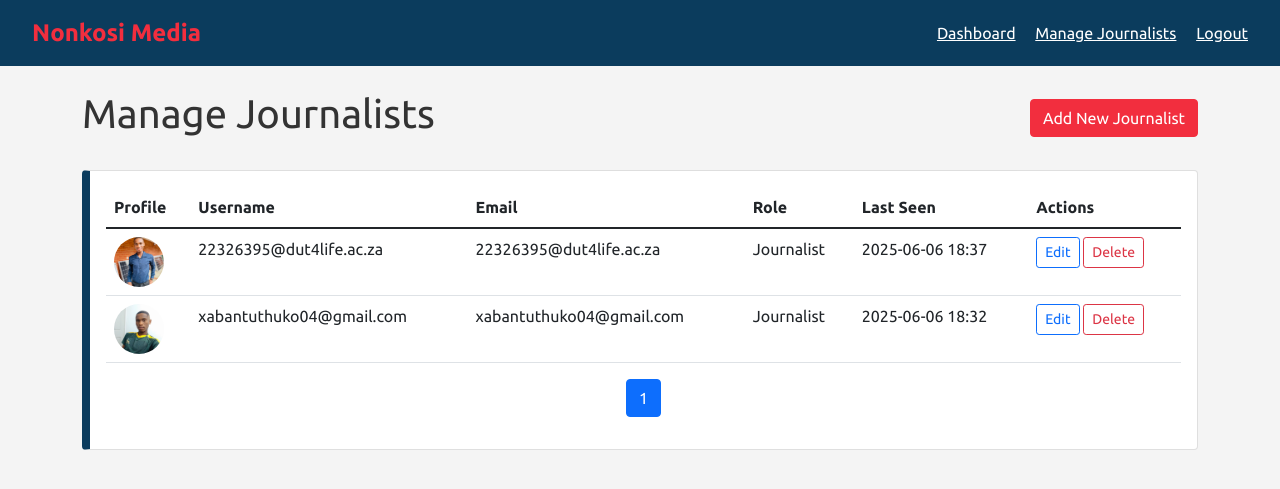
After one commit to NtuthukoXaba/Nonkosi-Media, a Flask app: page /admin/manage_journalists in a window 1280 px wide. The commit adds this page. Shown: the top 489 px of the page. Run offline with Flask 3, Linux system fonts and the light colour scheme; a user stored in the database is signed in.

Commit message:
Initial commit

```diff
--- a/app.py
+++ b/app.py
@@ -1,21 +1,27 @@
-from flask import Flask, render_template, request, redirect, url_for, flash
+from flask import Flask, render_template, request, redirect, url_for, flash, jsonify
 from flask_sqlalchemy import SQLAlchemy
 from datetime import datetime
 from flask_login import UserMixin, LoginManager, login_user, login_required, logout_user, current_user
 from werkzeug.security import generate_password_hash, check_password_hash
+from werkzeug.utils import secure_filename
+import os
 
 # --- App setup ---
 app = Flask(__name__)
 app.config['SECRET_KEY'] = 'your-secret-key-here'
 app.config['SQLALCHEMY_DATABASE_URI'] = 'sqlite:///maskandi.db'
 app.config['SQLALCHEMY_TRACK_MODIFICATIONS'] = False
+app.config['UPLOAD_FOLDER'] = 'static/uploads/profile_pics'
+app.config['ALLOWED_EXTENSIONS'] = {'png', 'jpg', 'jpeg', 'gif'}
+
+# Ensure upload folder exists
+os.makedirs(app.config['UPLOAD_FOLDER'], exist_ok=True)
 
 # --- Database and LoginManager ---
 db = SQLAlchemy(app)
 login_manager = LoginManager(app)
-login_manager.login_view = 'login'  # redirect to 'login' if @login_required fails
+login_manager.login_view = 'login'
 
-# --- User Loader for Flask-Login ---
 @login_manager.user_loader
 def load_user(user_id):
     return User.query.get(int(user_id))
@@ -26,9 +32,14 @@ class User(db.Model, UserMixin):
     username = db.Column(db.String(50), unique=True, nullable=False)
     email = db.Column(db.String(120), unique=True, nullable=False)
     password = db.Column(db.String(60), nullable=False)
-    role = db.Column(db.String(20), nullable=False, default='user')  # 'admin', 'journalist', 'user'
-    profile_pic = db.Column(db.String(20), nullable=False, default='default.jpg')
+    role = db.Column(db.String(20), nullable=False, default='user')
+    profile_pic = db.Column(db.String(100), nullable=False, default='default.jpg')
+    last_seen = db.Column(db.DateTime, default=datetime.utcnow)
     news_articles = db.relationship('News', backref='author', lazy=True)
+
+    def update_last_seen(self):
+        self.last_seen = datetime.utcnow()
+        db.session.commit()
 
 def create_admin():
     admin_exists = User.query.filter_by(username='admin').first()
@@ -145,6 +156,134 @@ def logout():
     logout_user()
     return redirect(url_for('login'))
 
+# --- Add these routes to your existing app.py ---
+
+def allowed_file(filename):
+    return '.' in filename and \
+           filename.rsplit('.', 1)[1].lower() in app.config['ALLOWED_EXTENSIONS']
+
+# --- Journalist Management Routes ---
+@app.route('/admin/manage_journalists')
+@login_required
+def manage_journalists():
+    if current_user.role != 'admin':
+        flash('You are not authorized to access this page', 'error')
+        return redirect(url_for('home'))
+
+    # Default to page 1 if not specified
+    page = request.args.get('page', 1, type=int)
+    per_page = 10  # Number of journalists per page
+
+    # Get paginated journalists
+    journalists = User.query.filter(User.role.in_(['journalist', 'senior_journalist', 'junior_journalist']))\
+                          .order_by(User.username)\
+                          .paginate(page=page, per_page=per_page, error_out=False)
+
+    return render_template('manage_journalists.html',
+                         journalists=journalists.items,
+                         page=page,
+                         total_pages=journalists.pages)
+
+@app.route('/admin/add_journalist', methods=['POST'])
+@login_required
+def add_journalist():
+    if current_user.role != 'admin':
+        return jsonify({'success': False, 'message': 'Unauthorized'}), 403
+
+    username = request.form.get('username')
+    email = request.form.get('email')
+    role = request.form.get('role')
+    password = request.form.get('password')
+
+    # Validation
+    if not all([username, email, role, password]):
+        return jsonify({'success': False, 'message': 'All fields are required'}), 400
+
+    if User.query.filter((User.username == username) | (User.email == email)).first():
+        return jsonify({'success': False, 'message': 'Username or email already exists'}), 400
+
+    try:
+        hashed_password = generate_password_hash(password, method='pbkdf2:sha256')
+        new_journalist = User(
+            username=username,
+            email=email,
+            password=hashed_password,
+            role=role
+        )
+
+        # Handle file upload
+        if 'profile_pic' in request.files:
+            file = request.files['profile_pic']
+            if file and allowed_file(file.filename):
+                filename = secure_filename(f"{username}_{file.filename}")
+                file.save(os.path.join(app.config['UPLOAD_FOLDER'], filename))
+                new_journalist.profile_pic = filename
+
+        db.session.add(new_journalist)
+        db.session.commit()
+        flash('Journalist added successfully', 'success')
+        return jsonify({'success': True, 'redirect': url_for('manage_journalists')})
+    except Exception as e:
+        db.session.rollback()
+        return jsonify({'success': False, 'message': str(e)}), 500
+
+@app.route('/admin/edit_journalist/<int:journalist_id>', methods=['POST'])
+@login_required
+def edit_journalist(journalist_id):
+    if current_user.role != 'admin':
+        return jsonify({'success': False, 'message': 'Unauthorized'}), 403
+
+    journalist = User.query.get_or_404(journalist_id)
+    username = request.form.get('username')
+    email = request.form.get('email')
+    role = request.form.get('role')
+
+    # Validation
+    if not all([username, email, role]):
+        return jsonify({'success': False, 'message': 'All fields are required'}), 400
+
+    if User.query.filter(User.id != journalist_id,
+                       (User.username == username) | (User.email == email)).first():
+        return jsonify({'success': False, 'message': 'Username or email already exists'}), 400
+
+    try:
+        journalist.username = username
+        journalist.email = email
+        journalist.role = role
+
+        # Handle file upload
+        if 'profile_pic' in request.files:
+            file = request.files['profile_pic']
+            if file and allowed_file(file.filename):
+                filename = secure_filename(f"{username}_{file.filename}")
+                file.save(os.path.join(app.config['UPLOAD_FOLDER'], filename))
+                journalist.profile_pic = filename
+
+        db.session.commit()
+        flash('Journalist updated successfully', 'success')
+        return jsonify({'success': True, 'redirect': url_for('manage_journalists')})
+    except Exception as e:
+        db.session.rollback()
+        return jsonify({'success': False, 'message': str(e)}), 500
+
+@app.route('/admin/delete_journalist/<int:journalist_id>', methods=['DELETE'])
+@login_required
+def delete_journalist(journalist_id):
+    if current_user.role != 'admin':
+        return jsonify({'success': False, 'message': 'Unauthorized'}), 403
+
+    journalist = User.query.get_or_404(journalist_id)
+
+    try:
+        db.session.delete(journalist)
+        db.session.commit()
+        flash('Journalist deleted successfully', 'success')
+        return jsonify({'success': True, 'redirect': url_for('manage_journalists')})
+    except Exception as e:
+        db.session.rollback()
+        return jsonify({'success': False, 'message': str(e)}), 500
+
+
 # --- DB init ---
 def create_database():
     with app.app_context():
--- /dev/null
+++ b/templates/manage_journalists.html
@@ -0,0 +1,350 @@
+<!DOCTYPE html>
+<html lang="en">
+<head>
+  <meta charset="UTF-8">
+  <meta name="viewport" content="width=device-width, initial-scale=1.0">
+  <title>Manage Journalists - Nonkosi Media</title>
+  <link href="https://fonts.googleapis.com/css2?family=Ubuntu:wght@400;700&display=swap" rel="stylesheet">
+  <link href="https://cdn.jsdelivr.net/npm/bootstrap@5.1.3/dist/css/bootstrap.min.css" rel="stylesheet">
+  <style>
+    body {
+      font-family: 'Ubuntu', sans-serif;
+      background-color: #f4f4f4;
+      color: #333;
+    }
+    .header {
+      background-color: #0b3c5d;
+      color: white;
+      padding: 15px 20px;
+    }
+    .logo {
+      font-size: 1.5em;
+      font-weight: bold;
+      color: #f22e3e;
+    }
+    .card {
+      border-left: 8px solid #0b3c5d;
+    }
+    .btn-primary {
+      background-color: #f22e3e;
+      border-color: #f22e3e;
+    }
+    .btn-primary:hover {
+      background-color: #d91b2a;
+      border-color: #d91b2a;
+    }
+    .profile-img {
+      width: 50px;
+      height: 50px;
+      border-radius: 50%;
+      object-fit: cover;
+    }
+  </style>
+</head>
+<body>
+  <header class="header mb-4">
+    <div class="container-fluid">
+      <div class="d-flex justify-content-between align-items-center">
+        <div class="logo">Nonkosi Media</div>
+        <nav>
+          <a href="/admin" class="text-white me-3">Dashboard</a>
+          <a href="/admin/manage_journalists" class="text-white me-3">Manage Journalists</a>
+          <a href="/logout" class="text-white">Logout</a>
+        </nav>
+      </div>
+    </div>
+  </header>
+
+  <div class="container">
+    <div class="d-flex justify-content-between align-items-center mb-4">
+      <h1>Manage Journalists</h1>
+      <button class="btn btn-primary" data-bs-toggle="modal" data-bs-target="#addJournalistModal">
+        Add New Journalist
+      </button>
+    </div>
+
+    <!-- Flash messages -->
+    {% with messages = get_flashed_messages(with_categories=true) %}
+      {% if messages %}
+        {% for category, message in messages %}
+          <div class="alert alert-{{ 'danger' if category == 'error' else 'success' }} alert-dismissible fade show">
+            {{ message }}
+            <button type="button" class="btn-close" data-bs-dismiss="alert"></button>
+          </div>
+        {% endfor %}
+      {% endif %}
+    {% endwith %}
+
+    <div class="card mb-4">
+      <div class="card-body">
+        <div class="table-responsive">
+          <table class="table table-hover">
+            <thead>
+              <tr>
+                <th>Profile</th>
+                <th>Username</th>
+                <th>Email</th>
+                <th>Role</th>
+                <th>Last Seen</th>
+                <th>Actions</th>
+              </tr>
+            </thead>
+            <tbody>
+              {% for journalist in journalists %}
+              <tr>
+                <td>
+                  <img src="{{ url_for('static', filename='uploads/profile_pics/' + journalist.profile_pic) }}"
+                       alt="{{ journalist.username }}" class="profile-img">
+                </td>
+                <td>{{ journalist.username }}</td>
+                <td>{{ journalist.email }}</td>
+                <td>{{ journalist.role.replace('_', ' ').title() }}</td>
+                <td>{{ journalist.last_seen.strftime('%Y-%m-%d %H:%M') if journalist.last_seen else 'Never' }}</td>
+                <td>
+                  <button class="btn btn-sm btn-outline-primary edit-btn"
+                          data-id="{{ journalist.id }}"
+                          data-username="{{ journalist.username }}"
+                          data-email="{{ journalist.email }}"
+                          data-role="{{ journalist.role }}">
+                    Edit
+                  </button>
+                  <button class="btn btn-sm btn-outline-danger delete-btn"
+                          data-id="{{ journalist.id }}">
+                    Delete
+                  </button>
+                </td>
+              </tr>
+              {% endfor %}
+            </tbody>
+          </table>
+        </div>
+
+        <!-- Pagination -->
+        <nav>
+          <ul class="pagination justify-content-center">
+            {% if page > 1 %}
+              <li class="page-item">
+                <a class="page-link" href="{{ url_for('manage_journalists', page=page-1) }}">Previous</a>
+              </li>
+            {% endif %}
+
+            {% for p in range(1, total_pages + 1) %}
+              <li class="page-item {% if p == page %}active{% endif %}">
+                <a class="page-link" href="{{ url_for('manage_journalists', page=p) }}">{{ p }}</a>
+              </li>
+            {% endfor %}
+
+            {% if page < total_pages %}
+              <li class="page-item">
+                <a class="page-link" href="{{ url_for('manage_journalists', page=page+1) }}">Next</a>
+              </li>
+            {% endif %}
+          </ul>
+        </nav>
+      </div>
+    </div>
+  </div>
+
+  <!-- Add Journalist Modal -->
+  <div class="modal fade" id="addJournalistModal" tabindex="-1" aria-hidden="true">
+    <div class="modal-dialog">
+      <div class="modal-content">
+        <div class="modal-header">
+          <h5 class="modal-title">Add New Journalist</h5>
+          <button type="button" class="btn-close" data-bs-dismiss="modal" aria-label="Close"></button>
+        </div>
+        <form id="addJournalistForm" enctype="multipart/form-data">
+          <div class="modal-body">
+            <div class="mb-3">
+              <label class="form-label">Username</label>
+              <input type="text" class="form-control" name="username" required>
+            </div>
+            <div class="mb-3">
+              <label class="form-label">Email</label>
+              <input type="email" class="form-control" name="email" required>
+            </div>
+            <div class="mb-3">
+              <label class="form-label">Role</label>
+              <select class="form-select" name="role" required>
+                <option value="journalist">Journalist</option>
+                <option value="senior_journalist">Senior Journalist</option>
+                <option value="junior_journalist">Junior Journalist</option>
+              </select>
+            </div>
+            <div class="mb-3">
+              <label class="form-label">Password</label>
+              <input type="password" class="form-control" name="password" required>
+            </div>
+            <div class="mb-3">
+              <label class="form-label">Profile Picture</label>
+              <input type="file" class="form-control" name="profile_pic" accept="image/*">
+            </div>
+          </div>
+          <div class="modal-footer">
+            <button type="button" class="btn btn-secondary" data-bs-dismiss="modal">Cancel</button>
+            <button type="submit" class="btn btn-primary">Add Journalist</button>
+          </div>
+        </form>
+      </div>
+    </div>
+  </div>
+
+  <!-- Edit Journalist Modal -->
+  <div class="modal fade" id="editJournalistModal" tabindex="-1" aria-hidden="true">
+    <div class="modal-dialog">
+      <div class="modal-content">
+        <div class="modal-header">
+          <h5 class="modal-title">Edit Journalist</h5>
+          <button type="button" class="btn-close" data-bs-dismiss="modal" aria-label="Close"></button>
+        </div>
+        <form id="editJournalistForm" enctype="multipart/form-data">
+          <input type="hidden" name="journalist_id" id="editJournalistId">
+          <div class="modal-body">
+            <div class="mb-3">
+              <label class="form-label">Username</label>
+              <input type="text" class="form-control" name="username" id="editUsername" required>
+            </div>
+            <div class="mb-3">
+              <label class="form-label">Email</label>
+              <input type="email" class="form-control" name="email" id="editEmail" required>
+            </div>
+            <div class="mb-3">
+              <label class="form-label">Role</label>
+              <select class="form-select" name="role" id="editRole" required>
+                <option value="journalist">Journalist</option>
+                <option value="senior_journalist">Senior Journalist</option>
+                <option value="junior_journalist">Junior Journalist</option>
+              </select>
+            </div>
+            <div class="mb-3">
+              <label class="form-label">Profile Picture</label>
+              <input type="file" class="form-control" name="profile_pic" accept="image/*">
+              <small class="text-muted">Leave blank to keep current image</small>
+            </div>
+          </div>
+          <div class="modal-footer">
+            <button type="button" class="btn btn-secondary" data-bs-dismiss="modal">Cancel</button>
+            <button type="submit" class="btn btn-primary">Save Changes</button>
+          </div>
+        </form>
+      </div>
+    </div>
+  </div>
+
+  <!-- Delete Confirmation Modal -->
+  <div class="modal fade" id="deleteJournalistModal" tabindex="-1" aria-hidden="true">
+    <div class="modal-dialog">
+      <div class="modal-content">
+        <div class="modal-header">
+          <h5 class="modal-title">Confirm Deletion</h5>
+          <button type="button" class="btn-close" data-bs-dismiss="modal" aria-label="Close"></button>
+        </div>
+        <div class="modal-body">
+          <p>Are you sure you want to delete this journalist? This action cannot be undone.</p>
+          <input type="hidden" id="deleteJournalistId">
+        </div>
+        <div class="modal-footer">
+          <button type="button" class="btn btn-secondary" data-bs-dismiss="modal">Cancel</button>
+          <button type="button" class="btn btn-danger" id="confirmDelete">Delete</button>
+        </div>
+      </div>
+    </div>
+  </div>
+
+  <script src="https://cdn.jsdelivr.net/npm/bootstrap@5.1.3/dist/js/bootstrap.bundle.min.js"></script>
+  <script src="https://code.jquery.com/jquery-3.6.0.min.js"></script>
+  <script>
+    $(document).ready(function() {
+      // Handle edit button clicks
+      $('.edit-btn').click(function() {
+        const id = $(this).data('id');
+        const username = $(this).data('username');
+        const email = $(this).data('email');
+        const role = $(this).data('role');
+
+        $('#editJournalistId').val(id);
+        $('#editUsername').val(username);
+        $('#editEmail').val(email);
+        $('#editRole').val(role);
+
+        $('#editJournalistModal').modal('show');
+      });
+
+      // Handle delete button clicks
+      $('.delete-btn').click(function() {
+        const id = $(this).data('id');
+        $('#deleteJournalistId').val(id);
+        $('#deleteJournalistModal').modal('show');
+      });
+
+      // Handle add journalist form submission
+      $('#addJournalistForm').submit(function(e) {
+        e.preventDefault();
+        const formData = new FormData(this);
+
+        $.ajax({
+          url: '/admin/add_journalist',
+          type: 'POST',
+          data: formData,
+          processData: false,
+          contentType: false,
+          success: function(response) {
+            if (response.success) {
+              window.location.href = response.redirect;
+            } else {
+              alert(response.message);
+            }
+          },
+          error: function(xhr) {
+            alert('Error: ' + xhr.responseJSON.message);
+          }
+        });
+      });
+
+      // Handle edit journalist form submission
+      $('#editJournalistForm').submit(function(e) {
+        e.preventDefault();
+        const formData = new FormData(this);
+
+        $.ajax({
+          url: '/admin/edit_journalist/' + $('#editJournalistId').val(),
+          type: 'POST',
+          data: formData,
+          processData: false,
+          contentType: false,
+          success: function(response) {
+            if (response.success) {
+              window.location.href = response.redirect;
+            } else {
+              alert(response.message);
+            }
+          },
+          error: function(xhr) {
+            alert('Error: ' + xhr.responseJSON.message);
+          }
+        });
+      });
+
+      // Handle delete confirmation
+      $('#confirmDelete').click(function() {
+        const id = $('#deleteJournalistId').val();
+
+        $.ajax({
+          url: '/admin/delete_journalist/' + id,
+          type: 'DELETE',
+          success: function(response) {
+            if (response.success) {
+              window.location.href = response.redirect;
+            } else {
+              alert(response.message);
+            }
+          },
+          error: function(xhr) {
+            alert('Error: ' + xhr.responseJSON.message);
+          }
+        });
+      });
+    });
+  </script>
+</body>
+</html>
```
Also changed, not shown: templates/admin_home.html (+7 -5 lines), templates/journalist_modals.html (added, +73 -0 lines), instance/maskandi.db, static/uploads/profile_pics/22326395dut4life.ac.za_WhatsApp_Image_2025-05-28_at_21.27.12_ccb34f60.jpg (added), static/uploads/profile_pics/xabantuthuko04gmail.com_IMG_20231016_1909582.jpg (added), static/uploads/profile_pics/xabantuthuko04gmail.com_cc8e4f01-75d7-4052-9f6e-1b4ae844ae85.png (added).
